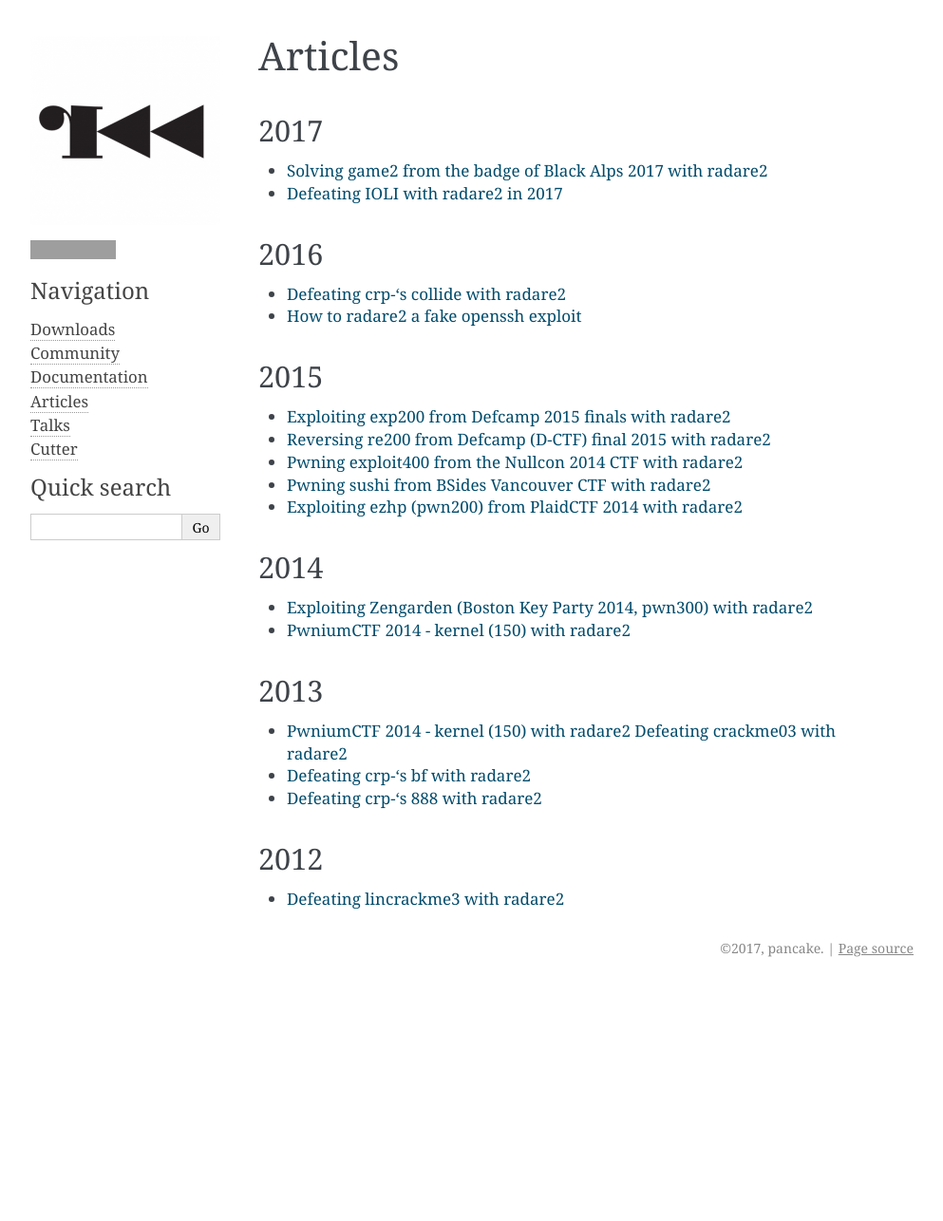
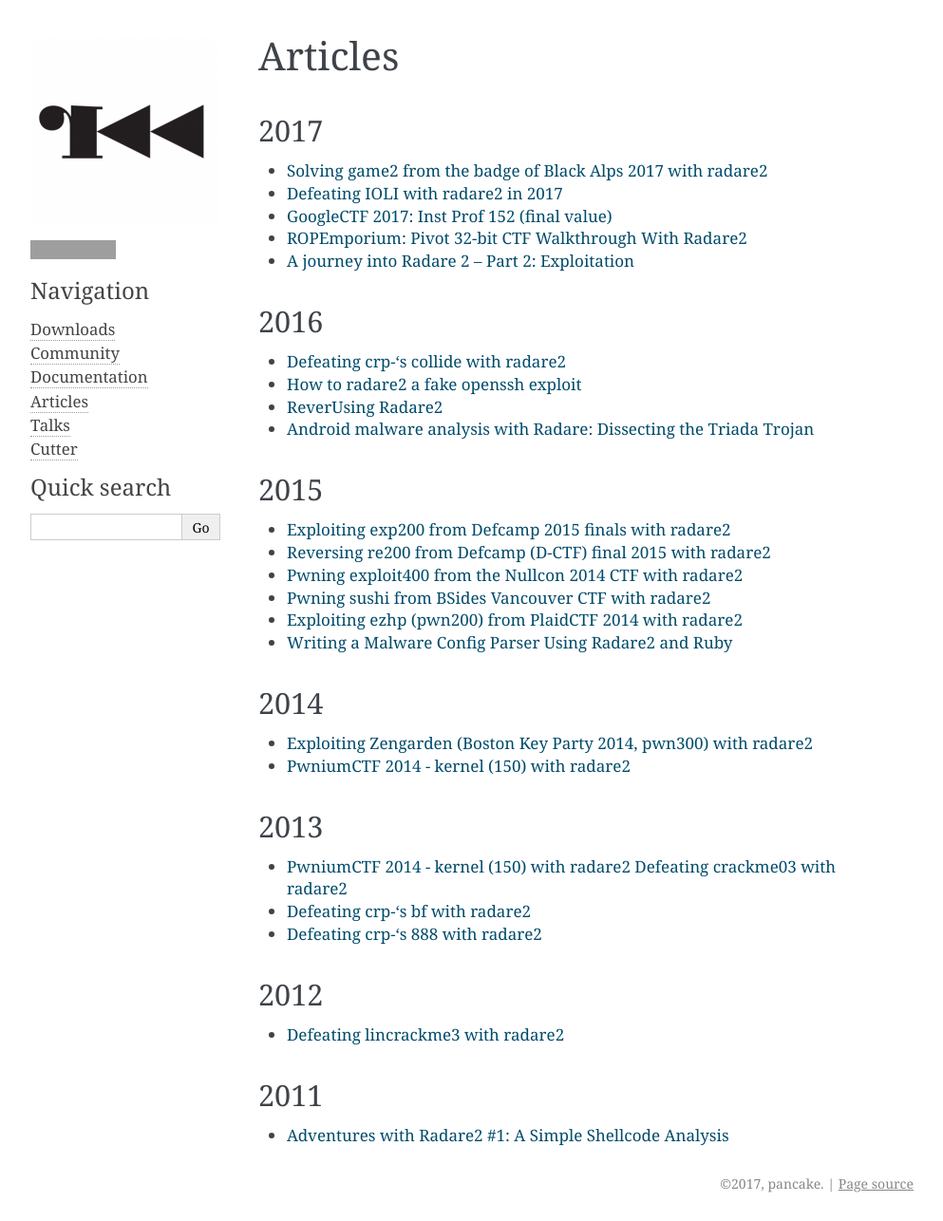
Before and after one commit to radareorg/radareorg, a Sphinx documentation site: the page built from source/articles.rst, in a window 1280 px wide and 1286 px high. Shown: the whole window at 95% size, without its empty margins (148-1141 px from the left). Built offline with Sphinx 7.4.7, drawn with Linux system fonts in a browser that asks for light colours; grey boxes are pictures that could not be loaded.

Commit message:
Add even more articles

```diff
--- a/source/articles.rst
+++ b/source/articles.rst
@@ -8,12 +8,17 @@
 
 - `Solving game2 from the badge of Black Alps 2017 with radare2 <https://dustri.org/b/solving-game2-from-the-badge-of-black-alps-2017-with-radare2.html>`__
 - `Defeating IOLI with radare2 in 2017 <https://dustri.org/b/defeating-ioli-with-radare2-in-2017.html>`__
+- `GoogleCTF 2017: Inst Prof 152 (final value) <https://binarystud.io/googlectf-2017-inst-prof-152-final-value.html>`__
+- `ROPEmporium: Pivot 32-bit CTF Walkthrough With Radare2 <http://www.radiofreerobotron.net/blog/2017/11/23/ropemporium-pivot-ctf-walkthrough/>`__
+- `A journey into Radare 2 – Part 2: Exploitation <https://www.megabeets.net/a-journey-into-radare-2-part-2/>`__
 
 2016
 ----
 
 - `Defeating crp-'s collide with radare2 <https://dustri.org/b/defeating-crp-s-collide-with-radare2.html>`__
 - `How to radare2 a fake openssh exploit <https://dustri.org/b/how-to-radare2-a-fake-openssh-exploit.html>`__
+- `ReverUsing Radare2 <https://0x6d696368.blogspot.nl/2016/10/rever-using-radare2.html>`__
+- `Android malware analysis with Radare: Dissecting the Triada Trojan <https://www.nowsecure.com/blog/2016/11/21/android-malware-analysis-radare-triada-trojan/>`__
 
 2015
 ----
@@ -23,6 +28,7 @@
 - `Pwning exploit400 from the Nullcon 2014 CTF with radare2  <https://dustri.org/b/pwning-exploit400-from-the-nullcon-2014-ctf-with-radare2.html>`__
 - `Pwning sushi from BSides Vancouver CTF with radare2 <https://dustri.org/b/pwning-sushi-from-bsides-vancouver-ctf-with-radare2.html>`__
 - `Exploiting ezhp (pwn200) from PlaidCTF 2014 with radare2 <https://dustri.org/b/exploiting-ezhp-pwn200-from-plaidctf-2014-with-radare2.html>`__
+- `Writing a Malware Config Parser Using Radare2 and Ruby <https://www.morphick.com/resources/news/writing-malware-config-parser-using-radare2-and-ruby>`__
 
 2014
 ----
@@ -41,3 +47,8 @@
 ----
 
 - `Defeating lincrackme3 with radare2 <https://dustri.org/b/defeating-lincrackme3-with-radare2.html>`__
+
+2011
+----
+
+- `Adventures with Radare2 #1: A Simple Shellcode Analysis <http://canthack.org/2011/07/adventures-with-radare-1-a-simple-shellcode-analysis/>`__
```
